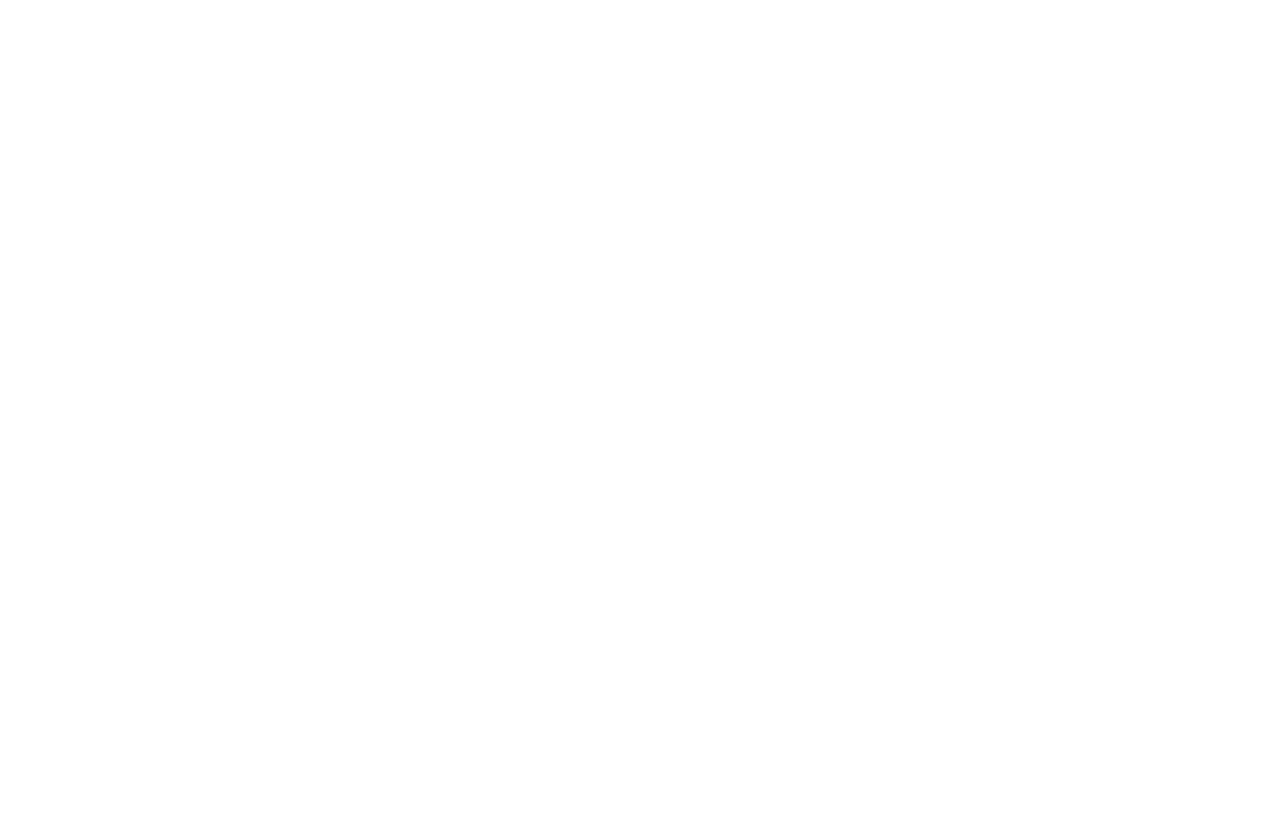
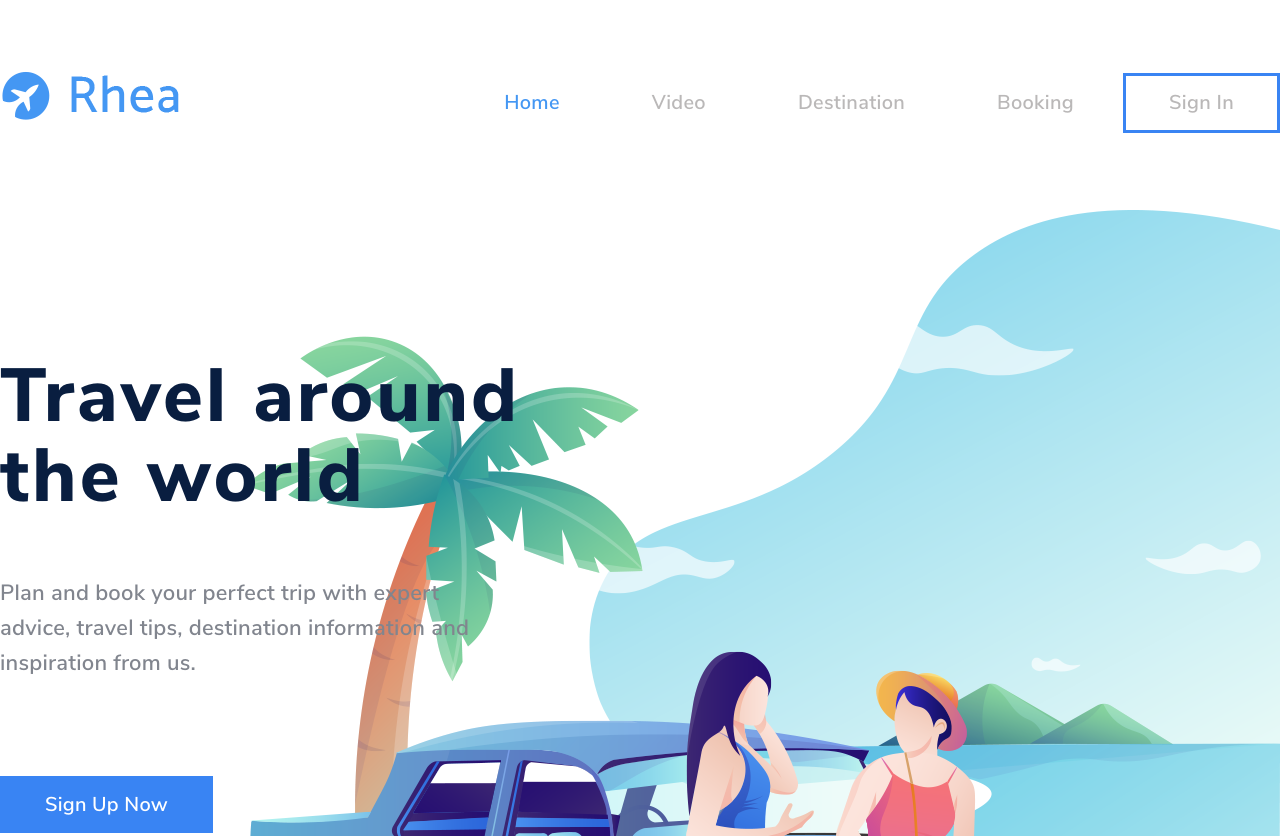
Before and after one commit to RomanDubina/Rhea, a website: page app/index.html in a window 1280 px wide. Shown: the top 836 px of the page. Before the commit the page ends 800 px from the top, so only its background shows below. Drawn offline with nearby package versions, Linux system fonts and the light colour scheme; files that its build step writes are made by us from their sources.

Commit message:
complete header first-section. Start section places

```diff
--- a/app/index.html
+++ b/app/index.html
@@ -8,10 +8,94 @@
   </head>
   <body>
 
+    <header class="header">
+      <div class="container">
+        <div class="header__inner">
+          <div class="header__logo">
+            <a href="#">
+              <img src="images/logo/logo.png" alt="">
+            </a>
+          </div>
+          <div class="header__menu">
+            <ul class="header__menu-list">
+              <li class="header__menu-item"><a class="active" href="#">
+                Home
+              </a></li>
+              <li class="header__menu-item"><a href="#">
+                Video
+              </a></li>
+              <li class="header__menu-item"><a href="#">
+                Destination
+              </a></li>
+              <li class="header__menu-item"><a href="#">
+                Booking
+              </a></li>
+            </ul>
 
+            <div class="header__btn">
+            <a href="#" class="header__btn-singin">
+              Sign In
+            </a>
+          </div>
+          </div>
 
+        </div>
+      </div>
+    </header>
 
+    <section class="first-screen">
+      <div class="container">
+        <div class="first-screen__content">
+          <div class="first-screen__content-title">
+            Travel around the world
+          </div>
+          <div class="first-screen__content-text">
+            Plan and book your perfect trip with expert advice,
+travel tips, destination information and
+inspiration from us.
+          </div>
+          <div class="first-screen__content-link">
+            <a href="#">
+              Sign Up Now
+            </a>
+          </div>
+        </div>
+      </div>
+    </section>
 
+    <section class="places">
+      <!-- <div class="container"> -->
+        <div class="places__inner">
+          <div class="places__slider">
+            <div class="places__slider-item">
+              <img src="images/content/maldives.jpg" alt="">
+            </div>
+            <div class="places__slider-item">
+              <img src="images/content/nepal.jpg" alt="">
+            </div>
+            <div class="places__slider-item">
+              <img src="images/content/indonesia.jpg" alt="">
+            </div>
+            <div class="places__slider-item">
+              <img src="images/content/indonesia.jpg" alt="">
+            </div>
+          </div>
+          <div class="places__content">
+            <div class="places__content-title">
+              Amazing places to enjoy your travel
+            </div>
+            <div class="places__content-text">
+              Etiam facilisis, sapien quis porta dignissim, orci nisi pharetra dui, varius vehicula ligula nulla sit amet lorem. Aenean in vestibulum quam. Cras commodo varius neque, non gravida diam ultrices nec. Cras nulla mauris, fermentum nec libero in.
+            </div>
+            <div class="places__content-link">
+              <a href="#">
+                Explore
+              </a>
+            </div>
+          </div>
+        <!-- </div> -->
+      </div>
+    </section>
 
 
 
--- a/app/js/main.js
+++ b/app/js/main.js
@@ -1,7 +1,10 @@
 $(function () {
-    $('.foodslider__inne').slick({
+    $('.places__slider').slick({
         slidesToShow: 3,
         slidesToScroll:1,
-        infinite: true
+        infinite: true,
+        centerMode: true,
+        variableWidth: true,
+        centerPadding: 0
     })
 })
--- a/app/scss/_global.scss
+++ b/app/scss/_global.scss
@@ -27,4 +27,13 @@
     font-size: 22px;
     line-height: 42px;
     letter-spacing: 0.22px;
+    max-width: 1920px;
+    width: 100%;
+    margin: 0 auto;
   }
+
+  .container{
+      max-width: 1600px;
+      width: 100%;
+      margin: 0 auto;
+  }
--- a/app/scss/_vars.scss
+++ b/app/scss/_vars.scss
@@ -0,0 +1,6 @@
+$text: #81858e;
+$title: #091e40;
+$main-blue: #3984f3;
+$light-blue: #4497f3;
+$footer-link: #2b323a;
+$header-link: #bab8b8;
--- a/app/scss/style.scss
+++ b/app/scss/style.scss
@@ -3,8 +3,111 @@
 @import "global";
 @import "animation";
 
+.header{
+  padding: 71px 0;
+  &__inner{
+    display: flex;
+    justify-content: space-between;
+    align-items: center;
+  }
+  &__menu{
+    &-list{
+    display: inline-block;
+  }
+  a{
+    padding: 16px 43px;
+    font-size: 20px;
+    line-height: 22px;
+    letter-spacing: 0.3px;
+    color: $header-link;
+    &.active{
+      color: $light-blue;
+    }
+  }
+  }
 
+  &__btn{
+    display: inline-block;
+    &-singin{
+      border: 3px solid #3984f3;
+    }
+  }
+}
 
+.first-screen{
+  padding: 150px 0 378px;
+  background-image: url(../images/bg/bg-firstscreen.png);
+  background-repeat: no-repeat;
+  background-position: center right;
+  position: relative;
+  &__content{
+    max-width: 600px;
+    width: 100%;
+    &-title{
+      font-size: 75px;
+      line-height: 80px;
+      font-weight: 800;
+      letter-spacing: 3px;
+      color: $title;
+      margin-bottom: 60px;
+    }
+    &-text{
+      line-height: 35px;
+      color: $text;
+      padding-right: 85px;
+      margin-bottom: 95px;
+    }
+    &-link{
+      a{
+        font-size: 20px;
+        line-height: 35px;
+        letter-spacing: 0.2px;
+        color: #fff;
+        padding: 11px 45px;
+        background-color: $main-blue;
+      }
+    }
+  }
+  &::before{
+    content: '';
+    position: absolute;
+    background-image: url(../images/bg/godong.png);
+    width: 247px;
+    height: 464px;
+    background-position: left bottom;
+    background-repeat: no-repeat;
+    background-size: 80%;
+    bottom: 0;
+    left: 0;
+  }
+}
+.places{
+  &__inner{
+    display: flex;
+    justify-content: space-between;
+  }
+  &__content{
+    max-width: 574px;
+    width: 100%;
+    margin-left: 140px;
+  }
+  &__slider{
+    // margin-left: -120px;
+    max-width: 1043px;
+    width: 100%;
+    &-item{
+      // margin: 0 19px;
+    }
+    .slick-slide{
+      margin: 0 19px;
+    }
+    .slick-list{
+      &.draggable{
+        margin-left: -120px;
+      }
+    }
+  }
+}
 
 
 
```
Also changed, not shown: app/css/style.min.css, app/images/bg/godong.png (added), app/js/main.min.js.
